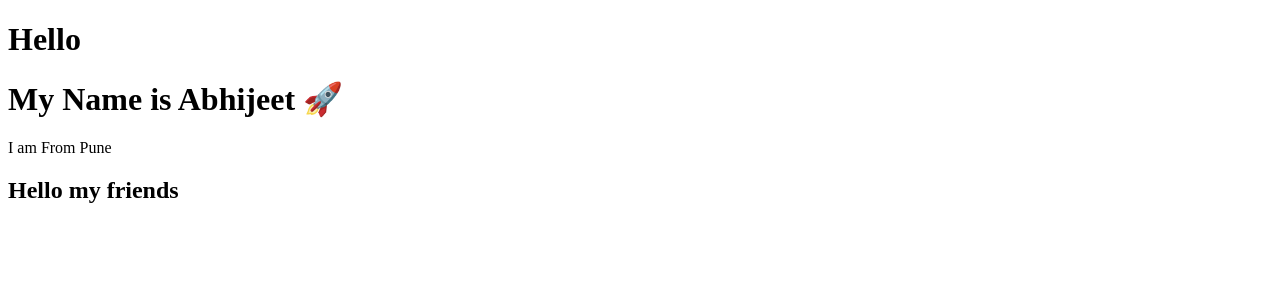
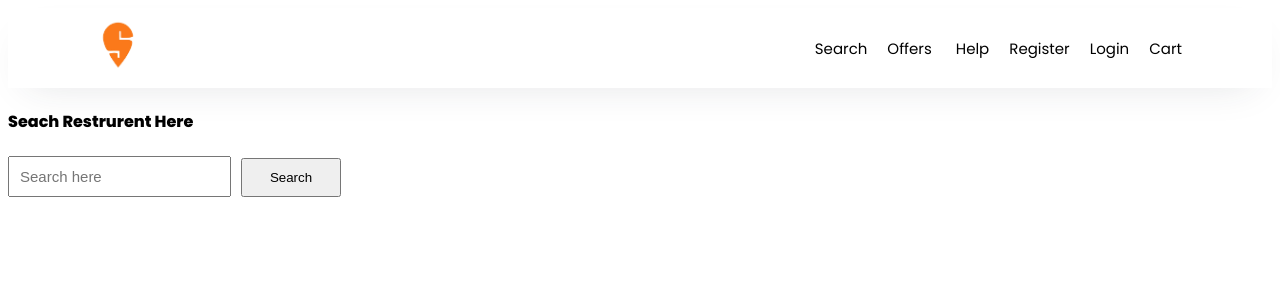
Before and after one commit to Abhijeet2010/Namste-React, a React (Vite) app: page / in a window 1280 px wide. Shown: the top 300 px of the page. Built offline with nearby package versions, Linux system fonts and the light colour scheme.

Commit message:
completed till SerchBar Component

```diff
--- a/App.js
+++ /dev/null
@@ -1,19 +0,0 @@
-import React from "react";
-import ReactDOM from "react-dom";
-
-const heading = React.createElement("div", { id: "Parent" }, [
-  React.createElement(
-    "div",
-    { id: "child" },
-    [
-      React.createElement("h1", {}, "My Name is Abhijeet 🚀"),
-      React.createElement("p", {}, "I am From Pune"),
-    ],
-    React.createElement("div", { id: "child2" }, [
-      React.createElement("h2", {}, "Hello my friends"),
-    ])
-  ),
-]);
-
-const root = ReactDOM.createRoot(document.getElementById("root"));
-root.render(heading);
--- /dev/null
+++ b/components/App.jsx
@@ -0,0 +1,37 @@
+import React from "react";
+import Header from "./Header";
+import "../style.css";
+import BodyContainer from "./BodyContainer";
+
+{
+  /*
+        Navbar
+         - Logo
+         - NavLinks
+
+        BodyContainer
+         - searchBar
+         - card-Container
+            - card
+                - img
+                - title
+                - cuisines
+                - starRatings
+                - Location
+
+        Footer
+         - Links
+
+    */
+}
+
+const App = () => {
+  return (
+    <div className="app">
+      <Header />
+      <BodyContainer />
+    </div>
+  );
+};
+
+export default App;
--- /dev/null
+++ b/components/BodyContainer.jsx
@@ -0,0 +1,14 @@
+import React from "react";
+import SearchBar from "./SearchBar";
+import CardContainer from "./CardContainer";
+
+const BodyContainer = () => {
+  return (
+    <div className="bodyContainer">
+      <SearchBar />
+      <CardContainer />
+    </div>
+  );
+};
+
+export default BodyContainer;
--- /dev/null
+++ b/components/CardContainer.jsx
@@ -0,0 +1,7 @@
+import React from "react";
+
+const CardContainer = () => {
+  return <div className="cardContainer"></div>;
+};
+
+export default CardContainer;
--- /dev/null
+++ b/components/Header.jsx
@@ -0,0 +1,60 @@
+import React from "react";
+import Logo from "../public/swiggy.webp";
+import { Link } from "react-router-dom";
+
+const Header = () => {
+  const navLinks = [
+    {
+      id: 1,
+      url: "/search",
+      title: "Search",
+    },
+    {
+      id: 2,
+      url: "/offers",
+      title: "Offers  ",
+    },
+    {
+      id: 3,
+      url: "/help",
+      title: "Help",
+    },
+    {
+      id: 4,
+      url: "/register",
+      title: "Register",
+    },
+    {
+      id: 5,
+      url: "/login",
+      title: "Login",
+    },
+    {
+      id: 6,
+      url: "/cart",
+      title: "Cart",
+    },
+  ];
+  return (
+    <div className="header">
+      <div className="header_logo">
+        <img src={Logo} alt="logo" />
+      </div>
+
+      <div className="header_navLinks">
+        <ul>
+          <li>
+            {" "}
+            {navLinks.map((link) => (
+              <Link key={link.id} to={link.url}>
+                {link.title}
+              </Link>
+            ))}
+          </li>
+        </ul>
+      </div>
+    </div>
+  );
+};
+
+export default Header;
--- /dev/null
+++ b/components/SearchBar.jsx
@@ -0,0 +1,15 @@
+import React from "react";
+
+const SearchBar = () => {
+  return (
+    <div className="searchbar">
+      <h4>Seach Restrurent Here</h4>
+      <form>
+        <input type="text" placeholder="Search here" />
+        <button>Search</button>
+      </form>
+    </div>
+  );
+};
+
+export default SearchBar;
--- a/index.html
+++ b/index.html
@@ -6,9 +6,8 @@
     <title>Document</title>
   </head>
   <body>
-    <h1>Hello</h1>
     <div id="root"></div>
 
-    <script type="module" src="./App.js"></script>
+    <script type="module" src="index.js"></script>
   </body>
 </html>
--- /dev/null
+++ b/index.js
@@ -0,0 +1,11 @@
+// import React from "react";
+import ReactDOM from "react-dom/client";
+import App from "./components/App";
+import { BrowserRouter } from "react-router-dom";
+
+const root = ReactDOM.createRoot(document.getElementById("root"));
+root.render(
+  <BrowserRouter>
+    <App />
+  </BrowserRouter>
+);
--- a/package.json
+++ b/package.json
@@ -4,6 +4,7 @@
   "description": "React Course by Akshay Saini",
   "main": "App.js",
   "scripts": {
+    "start": "parcel index.html",
     "test": "jest"
   },
   "author": "Abhijeet Raut",
@@ -14,6 +15,7 @@
   },
   "dependencies": {
     "react": "^18.2.0",
-    "react-dom": "^18.2.0"
+    "react-dom": "^18.2.0",
+    "react-router-dom": "^6.21.0"
   }
 }
--- /dev/null
+++ b/style.css
@@ -0,0 +1,56 @@
+@import url("https://fonts.googleapis.com/css2?family=Poppins:wght@300;400;600;800&display=swap");
+
+html {
+  font-family: "Poppins", sans-serif;
+}
+.app {
+  position: relative;
+}
+
+/* Header Component */
+.header {
+  height: 80px;
+  box-shadow: 0 15px 40px -20px rgba(40, 44, 63, 0.15);
+
+  padding: 0 80px;
+}
+
+.header {
+  display: flex;
+  justify-content: space-between;
+  align-items: center;
+}
+
+.header_logo img {
+  height: 60px;
+  object-fit: cover;
+}
+
+.header_navLinks a {
+  padding: 0 10px;
+  text-decoration: none;
+  color: black;
+  font-size: 15px;
+}
+
+li {
+  list-style-type: none;
+}
+a:hover {
+  color: orange;
+}
+
+/* SearchBar */
+.searchbar input {
+  padding: 10px;
+  font-size: 15px;
+  width: 300;
+
+  outline: none;
+}
+.searchbar button {
+  margin: 0 10px;
+  padding: 10px;
+  width: 100px;
+  cursor: pointer;
+}
```
Also changed, not shown: public/swiggy.webp (added), 1 other file (tests, documents, lock files or other folders).
